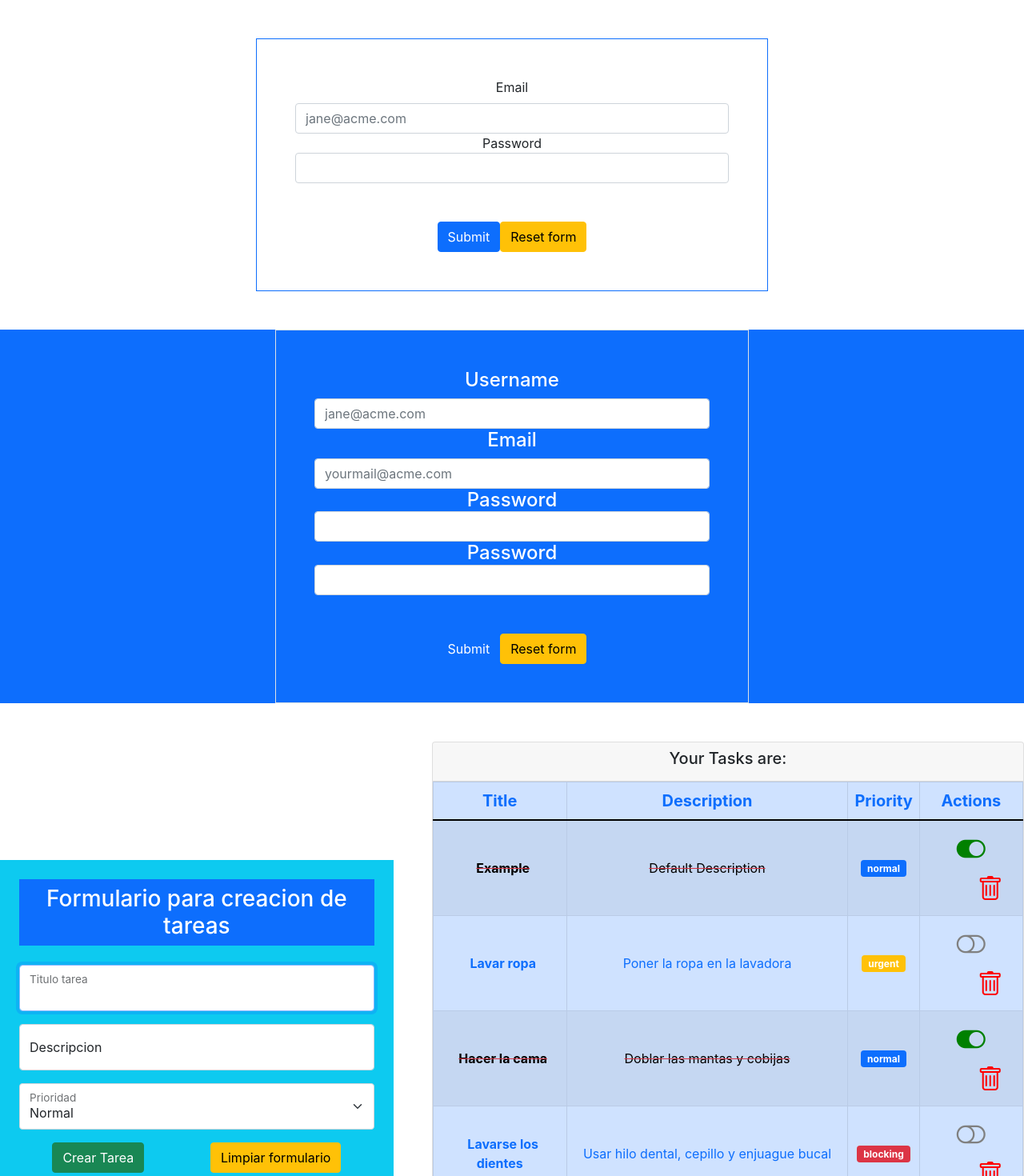
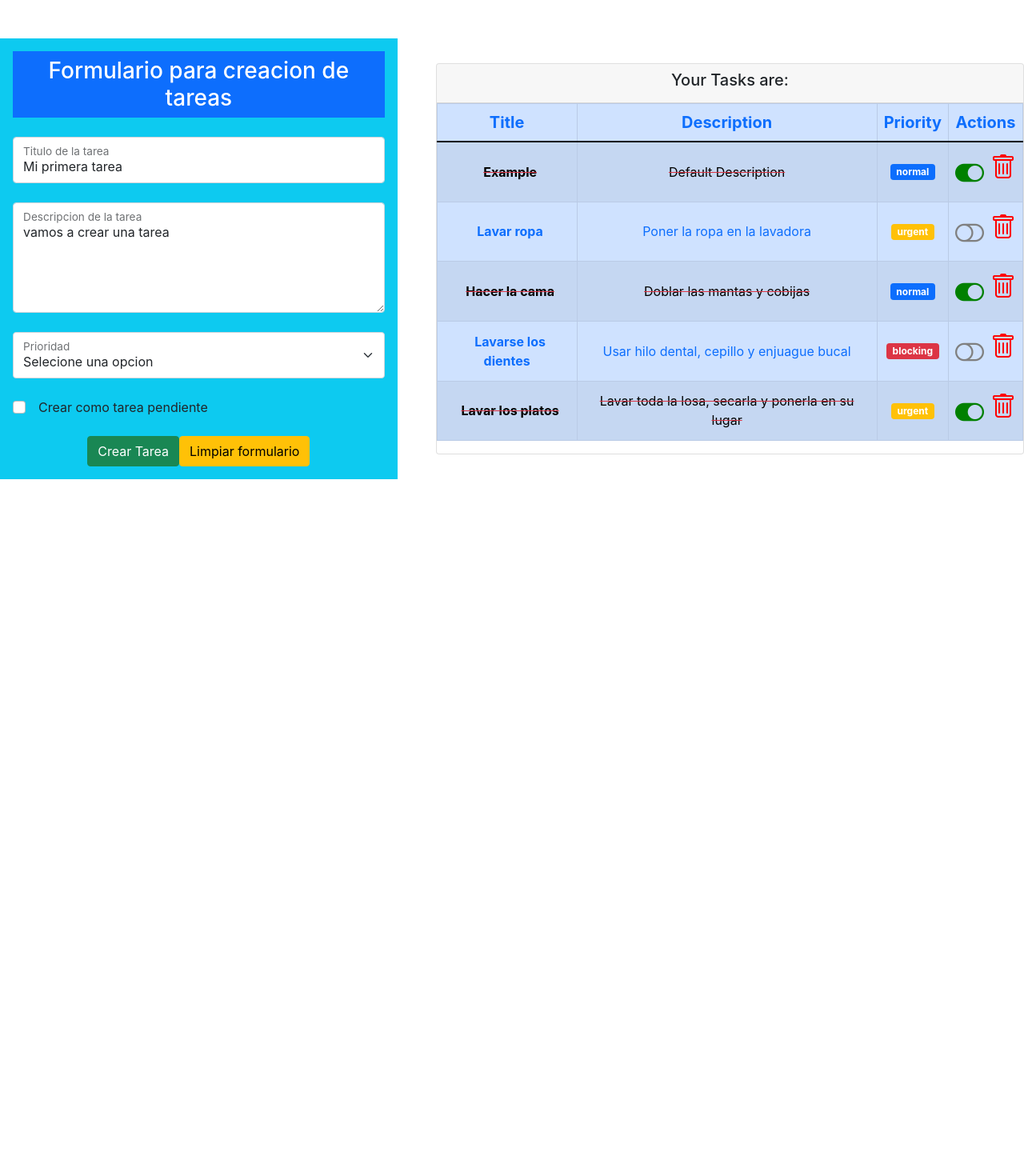
Before and after one commit to rubendario981/trainingOpenBootCamp, a React (Create React App) app: page / in a window 1280 px wide. Shown: the top 1470 px of the page at 80% size. After the commit the page ends 800 px from the top, so only its background shows below. Built offline with nearby package versions, Linux system fonts and the light colour scheme.

Commit message:
Create task component developed with Formik has been updated

```diff
--- a/src/App.js
+++ b/src/App.js
@@ -25,10 +25,10 @@ function App() {
         <CycleDidMountAF/>
         <ComponenteConContexto/>
         <Exercises10To12/>
+      <LoginForm></LoginForm>
+      <RegisterForm/>
       </header> */}
       {/* <ContactListComponent></ContactListComponent>   */}
-      <LoginForm></LoginForm>
-      <RegisterForm/>
       <TaskListComponent></TaskListComponent>
     </div>
   );
--- a/src/components/pure/forms/registerForm.jsx
+++ b/src/components/pure/forms/registerForm.jsx
@@ -1,12 +1,11 @@
 import React from 'react'
-import {Formik, Form, Field, ErrorMessage} from 'formik'
+import { Formik, Form, Field, ErrorMessage } from 'formik'
 import { ROLES } from '../../../models/roles.enum'
 import User from '../../../models/user.class'
 import * as Yup from 'yup'
-import { Alert } from 'bootstrap'
 
 const RegisterForm = () => {
-  let defaultUser = new User('Ruben', 'rubendario981@gmail.com', '123456', ROLES.USER )
+  let defaultUser = new User('Ruben', 'rubendario981@gmail.com', '123456', ROLES.USER)
   let user = new User()
 
   const initialValues = {
@@ -42,15 +41,15 @@ const RegisterForm = () => {
     <div>
       <h4 className="text-white bg-primary px-5">
         <Formik
-        initialValues = {initialValues}
-        validationSchema = {registerSchema}
-        onSubmit={async(values)=>{
-          await new Promise((r)=> setTimeout(r, 1000))
-          Alert(JSON.stringify(values, null, 2))
+          initialValues={initialValues}
+          validationSchema={registerSchema}
+          onSubmit={async (values) => {
+            await new Promise((r) => setTimeout(r, 1000))
+            alert(JSON.stringify(values, null, 20))
           }}
         >
 
-        {({values, touched, errors, isSubmitting, handleChange, handleBlur})=>(
+          {({ values, touched, errors, isSubmitting, handleChange, handleBlur }) => (
             <Form className='d-flex flex-column w-50 m-auto mt-5 border border-primar p-5'>
               <label className='form-label' htmlFor="username">Username</label>
               <Field
@@ -61,31 +60,31 @@ const RegisterForm = () => {
                 className='form-control'
               />
 
-            { errors.email && touched.email && (
-                <ErrorMessage name='username'/>
+              {errors.email && touched.email && (
+                <ErrorMessage name='username' />
               )}
 
               <label className='form-label' htmlFor="email">Email</label>
               <Field id="email" name="email" placeholder="yourmail@acme.com" type="email" className='form-control' />
 
-            { errors.email && touched.email && (
+              {errors.email && touched.email && (
                 <div className="text-danger">
-                <ErrorMessage name='email'/>
+                  <ErrorMessage name='email' />
                 </div>
               )}
 
               <label htmlFor="password">Password</label>
-            <Field id='password' name='password' className='form-control' type='password'/>
-            { errors.password && touched.password && (
-              <ErrorMessage name='password'/>
+              <Field id='password' name='password' className='form-control' type='password' />
+              {errors.password && touched.password && (
+                <ErrorMessage name='password' />
               )}
               <label htmlFor="confirm">Password</label>
-            <Field id='confirm' name='confirm' className='form-control' type='password'/>
-            { errors.confirm && touched.confirm && (
-              <ErrorMessage name='confirm'/>
+              <Field id='confirm' name='confirm' className='form-control' type='password' />
+              {errors.confirm && touched.confirm && (
+                <ErrorMessage name='confirm' />
               )}
               <div className="d-flex justify-content-around mt-5">
-              {isSubmitting ? <p>Submitting form </p>:
+                {isSubmitting ? <p>Submitting form </p> :
                   <div>
                     <button className='btn btn-primary' type="submit">Submit</button>
                     <button className='btn btn-warning' type="reset">Reset form</button>
--- a/src/components/pure/forms/task.jsx
+++ b/src/components/pure/forms/task.jsx
@@ -61,13 +61,13 @@ const TaskComponent = ({ task, complete, deleteTask }) => {
           {taskLevelBadge()}
         </span>
       </td>
-      <td>
+      <td className='flex-grow-1'>
         <span className='align-middle'>
           {task.completed ?
             <i onClick={()=> complete(task)} className='bi-toggle-off' role='button' style={{ fontWeigth: 'bold', color: 'gray', fontSize: '36px' }}></i> :
             <i onClick={()=> complete(task)} className='bi-toggle-on' role='button' style={{ fontWeigth: 'bold', color: 'green', fontSize: '36px' }}></i>}
         </span>
-        <i onClick={()=> deleteTask(task)} className="bi-trash ms-5" role='button' style={{ fontWeigth: 'bold', color: 'red', fontSize: '32px' }}></i>
+        <i onClick={()=> deleteTask(task)} className="bi-trash ms-2" role='button' style={{ fontWeigth: 'bold', color: 'red', fontSize: '32px' }}></i>
       </td>
     </tr>
   )
--- a/src/components/pure/forms/taskForm.jsx
+++ b/src/components/pure/forms/taskForm.jsx
@@ -2,45 +2,123 @@ import React, { useRef } from 'react'
 import PropTypes from 'prop-types'
 import { Task } from '../../../models/task.class'
 import { LEVELS } from '../../../models/levels.enum'
+import { Formik, Form, Field, ErrorMessage } from 'formik'
+import * as Yup from 'yup'
+import User from '../../../models/user.class'
 
-const TaskForm = ({add, length}) => {
+const TaskForm = ({ add, length }) => {
 
-  const name = useRef('')
-  const description = useRef('')
-  const level = useRef(LEVELS.NORMAL)
+  const name = '' // useRef('')
+  const description ='' //  useRef('')
+  const level = '' // useRef('')
+  const completed ='' //  useRef(false)
 
-  const addTask = (e) => {
-    e.preventDefault(e)
-    const newTask = new Task(name.current.value, description.current.value, false, level.current.value)
+  const taskData = {
+    title: 'Mi primera tarea',
+    description: 'vamos a crear una tarea',
+    completed: false,
+    level: ''
+  }
+
+  const taskSchema = Yup.object().shape({
+    title: Yup.string()
+      .min(6, 'Title must be longer')
+      .max(36, 'Not so long'),
+    description: Yup.string()
+      .min(12, 'Descriptions must be longer than 12 characters'),
+    level: Yup.string()
+  })
+
+  // const addTask = (e) => {
+  //   e.preventDefault(e)
+  //   const newTask = new Task(name.current.value, description.current.value, completed.current.value, level.current.value)
+  //   add(newTask)
+  // }
+
+  return (
+    <div className='p-3 border-primary bg-info'>
+      <h3 className="bg-primary text-white py-2 mb-4">Formulario para creacion de tareas</h3>
+      <Formik
+        initialValues={taskData}
+        validationSchema={taskSchema}
+        onSubmit={async (values) => {
+          await new Promise((r) => {
+            setTimeout(r, 1000)
+            const newTask = new Task(values.title, values.description, values.completed, values.level)
             add(newTask)
-  }
-  return (
-    <div className='p-4 border-primary bg-info'>
-      <h3 className="bg-primary text-white py-2 mb-4">Formulario para creacion de tareas</h3>
-      <form onSubmit={addTask} className='d-flex flex-column justify-content-center'>
-        <div className="form-outline flex-fill">
-          <div className="form-floating mb-3">
-            <input ref={name} id='inputName' type="text" className="form-control" placeholder="Titulo tarea" autoFocus />
-            <label htmlFor="floatingInput">Titulo tarea</label>
+          })
+        }}
+      >
+
+        {({ values, touched, errors, isSubmitting, handleChange, handleBlur }) => (
+          <Form className='d-flex flex-column '>
+            <div className="form-floating mb-4">
+              <Field
+                id='title'
+                name='title'
+                type='text'
+                className='form-control'
+              >
+              </Field>
+              <label htmlFor="titleTask" className="form-label">Titulo de la tarea</label>
+              {errors.title && touched.title && (
+                <div className="text-danger">
+                  <ErrorMessage name='title' />
                 </div>
-          <div className="form-floating mb-3">
-            <input ref={description} id='inputDescription' type="text" className="form-control" placeholder="Descripcion tarea" />
-            <label htmlFor="floatingPassword">Descripcion</label>
+              )}
             </div>
-          <div className="form-floating mb-3">
-            <select className='form-select' ref={level} id="selectLevel" defaultValue={LEVELS.NORMAL}>
+
+            <div className="form-floating mb-4">
+              <Field
+                id='description'
+                name='description'
+                type='text'
+                as='textarea'
+                rows='5'
+                className='form-control h-25'
+              >
+              </Field>
+              <label htmlFor="descriptionTask" className="form-label">Descripcion de la tarea</label>
+              {errors.description && touched.description && (
+                <div className="text-danger">
+                  <ErrorMessage name='description' />
+                </div>
+              )}
+            </div>
+
+            <div className="form-floating mb-4">
+              <Field as='select' className='form-select' id="selectLevel" name='level' defaultValue=''>
+                <option value='' disabled hidden>Selecione una opcion</option>
                 <option value={LEVELS.NORMAL}>Normal</option>
                 <option value={LEVELS.URGENT}>Urgente</option>
                 <option value={LEVELS.BLOCKING}>Bloqueado</option>
-            </select>
-            <label htmlFor="selectLeve">Prioridad</label>
+              </Field>
+              <label htmlFor="selectLevel">Prioridad</label>
             </div>
+
+            <div className="form-check mb-4 text-start">
+              <Field
+                id='completed'
+                name='completed'
+                type='checkbox'
+                className='form-check-input'
+              />
+              <label htmlFor="completed" className="form-check-label ms-2">{values.completed ? 'Crear como tarea completa' : 'Crear como tarea pendiente'}</label>
             </div>
+
             <div className="d-flex justify-content-around">
+              {isSubmitting ? <h3>Enviando formulario</h3> :
+                <div>
                   <button className='btn btn-success' type='submit' >{length > 0 ? 'Crear Tarea' : 'Crear primera tarea'}</button>
                   <button className='btn btn-warning' type='reset' >Limpiar formulario</button>
                 </div>
-      </form>
+              }
+            </div>
+
+          </Form>
+        )}
+      </Formik>
+
     </div>
   )
 }
```
Lines whose indentation alone changed are shown as unchanged.
